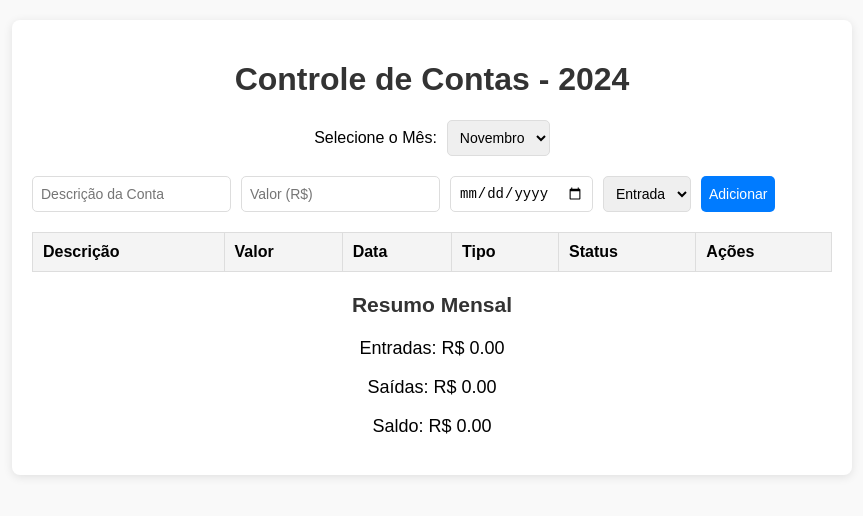
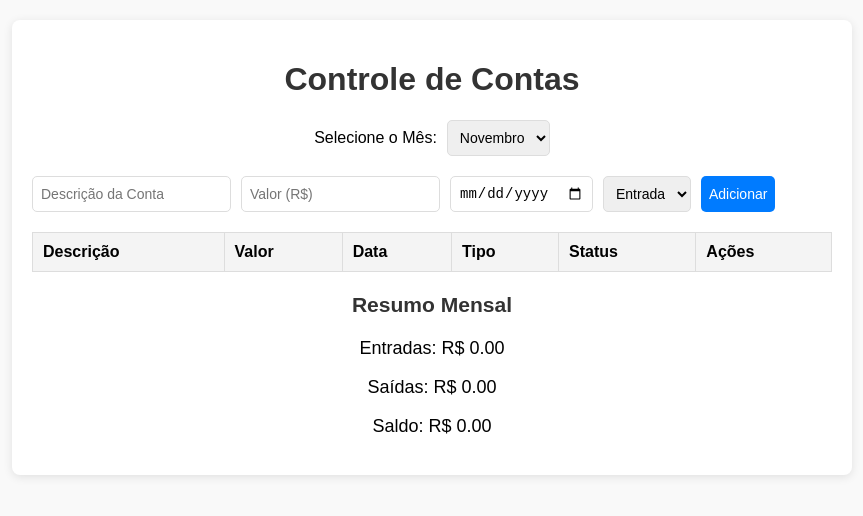
Before and after one commit to Williansviana/controle-despesa, a plain HTML site: page index.html in a window 1280 px wide. Shown: the whole page, without its empty margins (208-1071 px from the left). Drawn offline with Linux system fonts and the light colour scheme.

Commit message:
mudar nome

```diff
--- a/index.html
+++ b/index.html
@@ -8,7 +8,7 @@
 </head>
 <body>
     <div class="container">
-        <h1>Controle de Contas - 2024</h1>
+        <h1>Controle de Contas</h1>
 
         <!-- Seleção de Mês -->
         <div class="month-selector">
```
